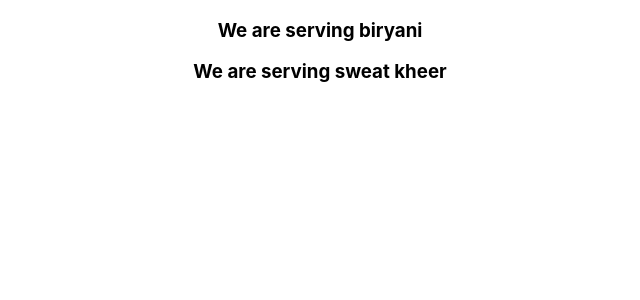
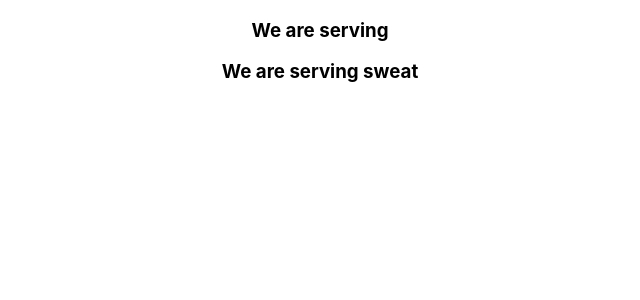
Before and after one commit to Abd-ul-Qayyum/first-react-web, a React (Create React App) app: page / in a window 1280 px wide. Shown: the top 300 px of the page, without its empty margins (320-960 px from the left). Built offline with nearby package versions, Linux system fonts and the light colour scheme.

Commit message:
using props

```diff
--- a/src/App.js
+++ b/src/App.js
@@ -6,7 +6,8 @@ function App() {
     return ( <
         div className = "App" >
         <
-        Dinner / >
+        Dinner dishName = "karahi"
+        sweetDish = "lassi" / >
         <
         /div>
     );
--- a/src/dinner.js
+++ b/src/dinner.js
@@ -3,8 +3,8 @@ import React from 'react';
 function Dinner(props) {
     return <div >
         <
-        h3 > We are serving biryani < /h3> <
-        h3 > We are serving sweat kheer < /h3> <
+        h3 > We are serving { props.Dinner } < /h3> <
+        h3 > We are serving sweat { props.Dinner } < /h3> <
         /div>
 }
 export default Dinner;
```
